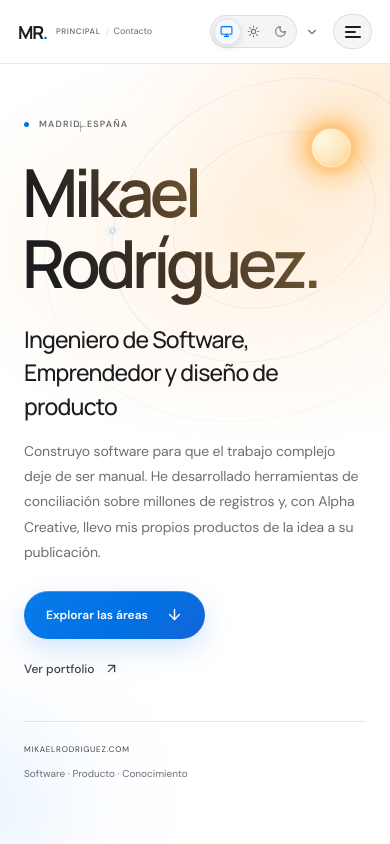
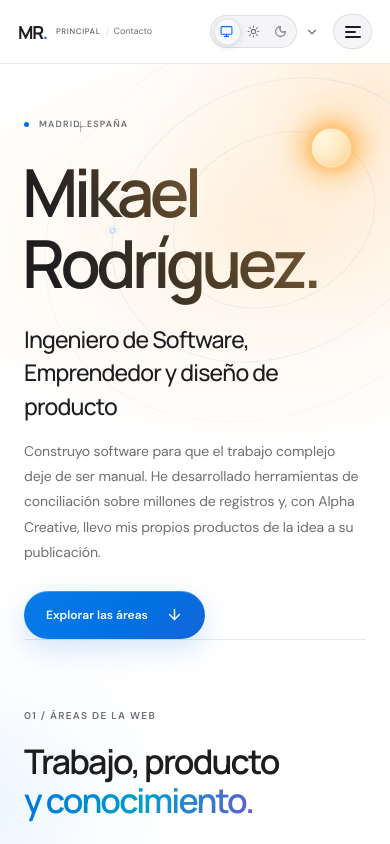
Before and after one commit to AlphaCreativeSoftware/Portfolio, a React (Vite) app: page / in a window 390 px wide. Shown: the top 844 px of the page. Built offline with nearby package versions, Linux system fonts and the light colour scheme.

Commit message:
Reduccion de duplicidades

```diff
--- a/src/features/home/components/HomeOrbit.tsx
+++ b/src/features/home/components/HomeOrbit.tsx
@@ -32,7 +32,6 @@ export function HomeOrbit() {
         <time dateTime={localTime.toISOString()}>{formattedTime}</time>
       </div>
       <p className="home-orbit-period"><span />{period}</p>
-      <span className="home-orbit-signature" aria-hidden="true">Mikael Rodríguez · Software & producto</span>
     </div>
   )
 }
--- a/src/features/home/sections/HomeHero.tsx
+++ b/src/features/home/sections/HomeHero.tsx
@@ -1,5 +1,4 @@
-import { ArrowDown, ArrowUpRight } from 'lucide-react'
-import { Link } from 'react-router-dom'
+import { ArrowDown } from 'lucide-react'
 import { HomeOrbit } from '../components/HomeOrbit'
 import { useHeroNameGradient } from '../hooks/useHeroNameGradient'
 
@@ -13,16 +12,9 @@ export function HomeHero({ navigateTo }: { navigateTo: (id: string) => void }) {
           <h1 ref={nameRef} className="home-title" id="home-title"><span>Mikael</span>{' '}<span>Rodríguez<span className="home-title-dot">.</span></span></h1>
           <p className="home-statement">Ingeniero de Software,<br className="home-desktop-break" /> Emprendedor y diseño de producto</p>
           <p className="home-hero-intro">Construyo software para que el trabajo complejo deje de ser manual. He desarrollado herramientas de conciliación sobre millones de registros y, con Alpha Creative, llevo mis propios productos de la idea a su publicación.</p>
-          <div className="home-hero-actions">
-            <a className="button button-primary" href="#espacios" onClick={() => navigateTo('espacios')}>Explorar las áreas<ArrowDown size={17} /></a>
-            <Link className="home-quiet-link" to="/portfolio">Ver portfolio<ArrowUpRight size={15} /></Link>
-          </div>
+          <a className="button button-primary home-hero-action" href="#espacios" onClick={() => navigateTo('espacios')}>Explorar las áreas<ArrowDown size={17} aria-hidden="true" /></a>
         </div>
         <HomeOrbit />
-      </div>
-      <div className="home-hero-caption">
-        <p><span className="home-caption-index">MIKAELRODRIGUEZ.COM</span>Software · Producto · Conocimiento</p>
-        <a href="#espacios" onClick={() => navigateTo('espacios')}>Áreas de la web<ArrowDown size={14} /></a>
       </div>
     </section>
   )
--- a/src/features/tools/components/ToolCatalog.tsx
+++ b/src/features/tools/components/ToolCatalog.tsx
@@ -1,4 +1,4 @@
-import { ArrowUpRight, Wrench } from 'lucide-react'
+import { ArrowLeft, ArrowUpRight, Wrench } from 'lucide-react'
 import { Link } from 'react-router-dom'
 import { siteAreas } from '../../../shared/config/areas'
 import { toolPath } from '../catalog'
@@ -11,7 +11,10 @@ export function ToolCatalog({ entries }: { entries: readonly ToolEntry[] }) {
       <div>
         <h2>Todavía no hay herramientas publicadas</h2>
         <p>Las herramientas estarán disponibles aquí a medida que las publique. Mientras tanto, puedes explorar los proyectos del portfolio.</p>
-        <Link className="tools-link" to={siteAreas.portfolio.to}>Ver portfolio <ArrowUpRight size={15} aria-hidden="true" /></Link>
+        <div className="tools-empty-actions">
+          <Link className="tools-link tools-link-back" to={siteAreas.home.to}><ArrowLeft size={15} aria-hidden="true" /> Volver al inicio</Link>
+          <Link className="tools-link" to={siteAreas.portfolio.to}>Ver portfolio <ArrowUpRight size={15} aria-hidden="true" /></Link>
+        </div>
       </div>
     </div>
   )
--- a/src/styles/home/hero.css
+++ b/src/styles/home/hero.css
@@ -1,4 +1,4 @@
-.home-hero { padding-top: clamp(144px, 11.5vw, 180px); }
+.home-hero { padding-top: clamp(144px, 11.5vw, 180px); border-bottom: 1px solid var(--line); }
 .home-hero-grid { display: grid; grid-template-columns: 1.08fr .92fr; align-items: center; gap: 30px; }
 .home-hero-copy { position: relative; z-index: 2; min-width: 0; padding-block: 16px 32px; }
 .home-hero-eyebrow { display: flex; align-items: center; gap: 10px; animation: home-enter .8s .05s var(--ease-premium) both; }
@@ -40,13 +40,7 @@
 }
 .home-statement { margin: 34px 0 0; color: var(--text); font: 500 clamp(22px, 2vw, 28px)/1.45 'Manrope', sans-serif; letter-spacing: -.035em; animation: home-enter .85s .35s var(--ease-premium) both; }
 .home-hero-intro { max-width: 43ch; margin: 20px 0 0; color: var(--muted); font-size: 16px; line-height: 1.8; letter-spacing: -.01em; animation: home-enter .85s .43s var(--ease-premium) both; }
-.home-hero-actions { display: flex; flex-wrap: wrap; align-items: center; gap: 12px 24px; margin-top: 32px; animation: home-enter .85s .52s var(--ease-premium) both; }
-.home-hero-actions .button { min-height: 48px; padding: 14px 23px; font-size: 13px; }
-.home-hero-caption { display: flex; justify-content: space-between; align-items: center; gap: 24px; margin-top: 36px; padding-block: 24px; border-top: 1px solid var(--line); color: var(--muted); font-size: 11px; }
-.home-hero-caption p { display: flex; align-items: center; gap: 26px; margin: 0; }
-.home-caption-index { flex: none; color: var(--text-2); font-size: 9px; letter-spacing: .1em; }
-.home-hero-caption > a { display: inline-flex; align-items: center; gap: 13px; min-height: 36px; transition: color .2s; }
-.home-hero-caption > a:hover { color: var(--blue); }
+.home-hero-action.button { min-height: 48px; margin-top: 32px; padding: 14px 23px; font-size: 13px; animation: home-enter .85s .52s var(--ease-premium) both; }
 
 .home-orbit-stage { position: relative; min-width: 0; align-self: stretch; min-height: 570px; isolation: isolate; animation: home-orbit-enter 1.5s .2s var(--ease-premium) both; }
 .home-orbit-art { position: absolute; inset: 0; pointer-events: none; }
@@ -113,7 +107,6 @@
 .home-orbit-coordinate time { margin-left: 15px; color: var(--text-2); font-variant-numeric: tabular-nums; }
 .home-orbit-period { position: absolute; top: 49%; left: 61%; display: flex; gap: 6px; align-items: center; margin: 0; color: var(--muted); font-size: 9px; white-space: nowrap; }
 .home-orbit-period span { width: 4px; height: 4px; border-radius: 50%; background: var(--celestial-edge); }
-.home-orbit-signature { position: absolute; left: 12%; right: 0; bottom: 40px; color: var(--faint); font-size: 9px; letter-spacing: .13em; text-transform: uppercase; }
 @media (hover: hover) and (pointer: fine) {
   .home-quiet-link:hover svg { transform: translate(2px, -2px); }
 }
--- a/src/styles/home/responsive.css
+++ b/src/styles/home/responsive.css
@@ -14,13 +14,11 @@
   .home-title { font-size: 9vw; margin-left: -2px; }
   .home-statement { margin-top: 27px; font-size: 22px; }
   .home-hero-intro { font-size: 14px; }
-  .home-hero-actions { gap: 8px 18px; margin-top: 25px; }
+  .home-hero-action.button { margin-top: 25px; }
   .home-orbit-stage { min-height: 520px; }
   .home-orbit-coordinate { right: -2%; font-size: 9px; }
   .home-orbit-coordinate time { margin-left: 6px; }
   .home-orbit-period { top: 45%; left: 55%; }
-  .home-orbit-signature { left: 8%; font-size: 8px; }
-  .home-hero-caption { margin-top: 32px; font-size: 10px; }
   .home-section-intro { grid-template-columns: 1fr; gap: 22px; margin-bottom: 36px; }
   .home-section-intro > p { max-width: 48ch; font-size: 15px; }
   .home-spaces { padding-block: 80px 88px; }
@@ -46,9 +44,7 @@
   .home-title { margin-top: 26px; font-size: clamp(61px, 17vw, 96px); line-height: 1.04; letter-spacing: -.07em; }
   .home-statement { font-size: 23px; margin-top: 25px; }
   .home-hero-intro { max-width: 43ch; margin-top: 16px; font-size: 14px; line-height: 1.8; }
-  .home-hero-actions { align-items: flex-start; flex-direction: column; gap: 8px; margin-top: 26px; }
-  .home-hero-actions .button { min-height: 48px; padding-inline: 22px; font-size: 12px; }
-  .home-hero-actions .home-quiet-link { font-size: 12px; }
+  .home-hero-action.button { margin-top: 26px; padding-inline: 22px; font-size: 12px; }
   /* Keep the solar scene with the opening identity, not in a separate row. */
   .home-orbit-stage { position: absolute; z-index: 0; top: -30px; right: calc(var(--home-gutter) * -2 - 20px); width: min(100vw, 420px); height: 320px; min-height: 0; margin: 0; pointer-events: none; }
   .home-orbit-art::before, .home-orbit-ring, .home-orbit-track { opacity: .62; }
@@ -66,11 +62,7 @@
   }
   .home-orbit-cross-one { left: 8%; top: 14%; }
   .home-orbit-cross-two { left: 91%; top: 53%; }
-  .home-orbit-coordinate, .home-orbit-period, .home-orbit-signature { display: none; }
-  .home-hero-caption { margin-top: 30px; padding-block: 21px; }
-  .home-hero-caption p { align-items: flex-start; flex-direction: column; gap: 8px; font-size: 10px; line-height: 1.7; }
-  .home-hero-caption > a { display: none; }
-  .home-caption-index { font-size: 8px; }
+  .home-orbit-coordinate, .home-orbit-period { display: none; }
   .home-spaces { padding-block: 68px 72px; }
   .home-section-intro { gap: 20px; margin-bottom: 30px; }
   .home-section-intro h2 { font-size: clamp(34px, 8.6vw, 46px); line-height: 1.15; margin-top: 19px; }
--- a/src/styles/tools/catalog.css
+++ b/src/styles/tools/catalog.css
@@ -10,7 +10,9 @@
 .tools-surface h2 { margin: 0; font: 600 clamp(20px, 3vw, 28px)/1.25 'Manrope', sans-serif; letter-spacing: -.04em; }
 .tools-surface p { max-width: 54ch; margin: 10px 0 0; color: var(--muted); line-height: 1.65; font-size: 14px; }
 .tools-link { display: inline-flex; align-items: center; gap: 8px; min-height: 44px; color: var(--blue); font-size: 13px; font-weight: 500; }
-.tools-empty .tools-link { margin-top: 12px; }
+.tools-empty-actions { display: flex; flex-wrap: wrap; gap: 0 18px; margin-top: 12px; }
+.tools-link-back { color: var(--text-2); }
+.tools-link-back:hover { color: var(--blue); }
 .tools-grid { display: grid; grid-template-columns: repeat(auto-fit, minmax(min(100%, 265px), 1fr)); gap: 16px; list-style: none; margin: 0; padding: 0; }
 .tools-card { display: flex; flex-direction: column; height: 100%; transition: border-color .2s; }
 .tools-card .tools-link { margin-top: auto; padding-top: 12px; }
@@ -18,4 +20,6 @@
 
 @media (max-width: 480px) {
   .tools-empty { flex-direction: column; gap: 16px; }
+  .tools-empty-actions { column-gap: 12px; }
+  .tools-empty-actions .tools-link { font-size: 12px; }
 }
```
Also changed, not shown: 1 other file (tests, documents, lock files or other folders).
